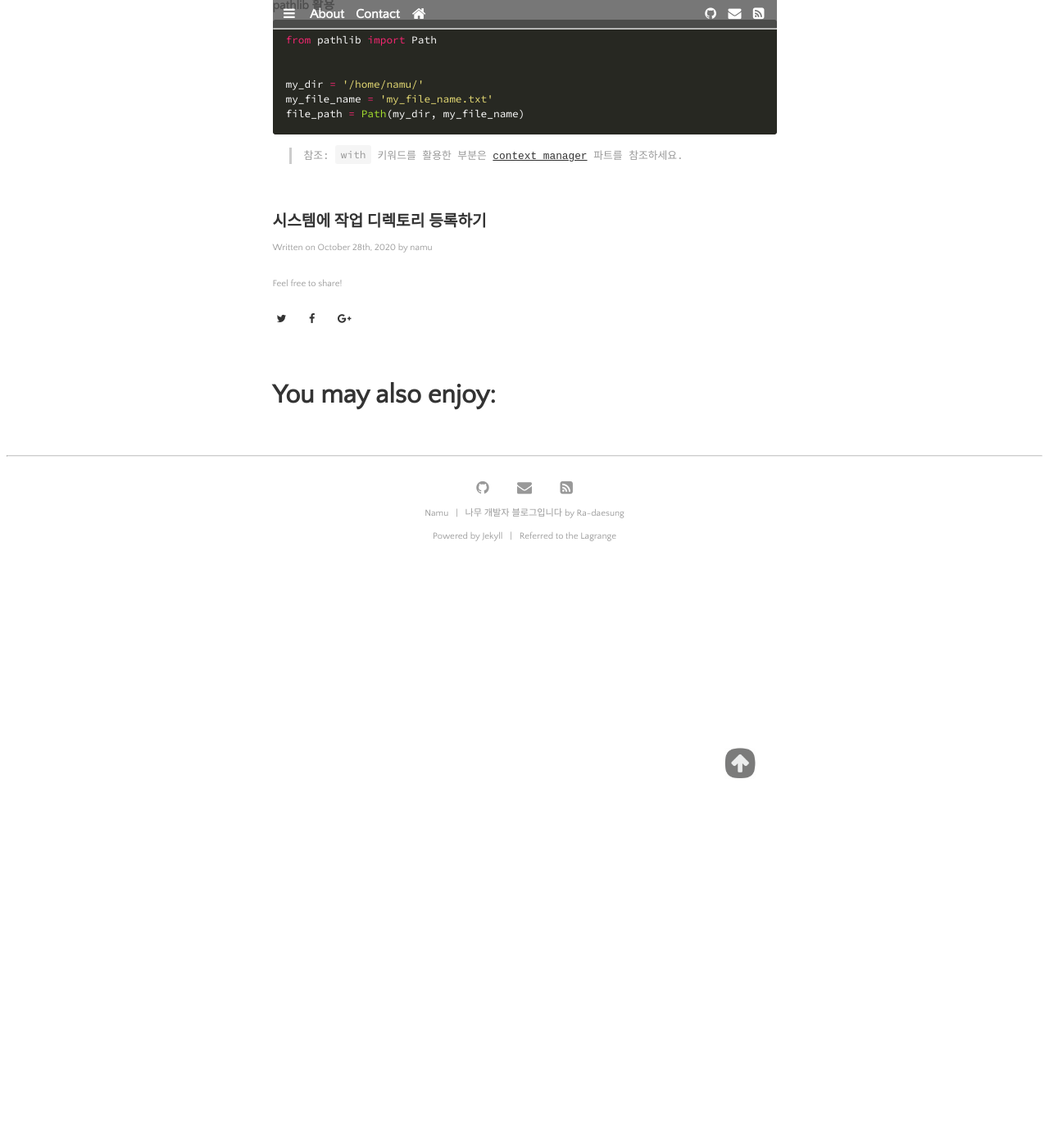
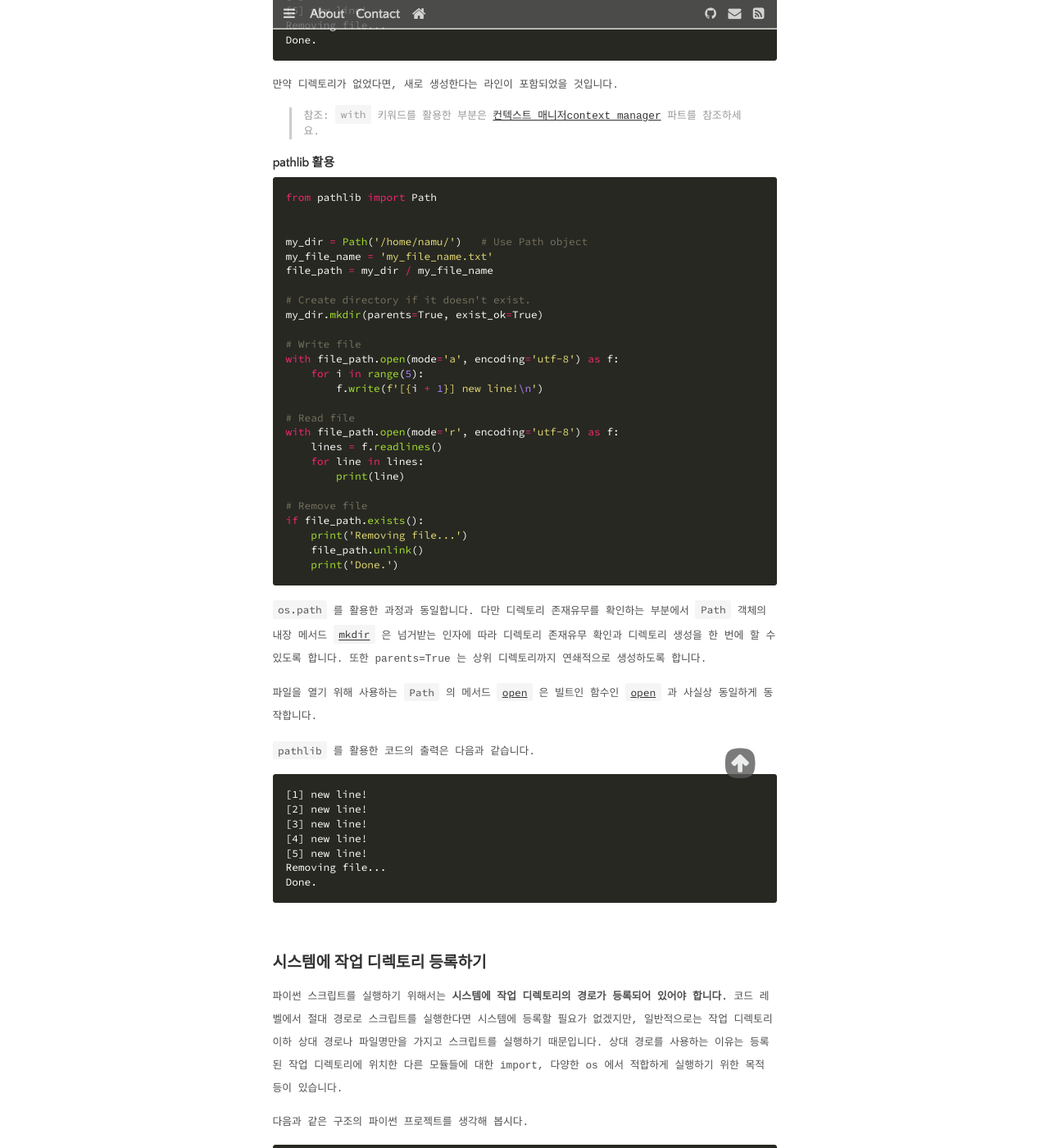
Before and after one commit to daesungRa/namu, a Jekyll site: the page built from _posts/python/2020-10-28-path.markdown, in a window 1280 px wide and 1400 px high, scrolled down 5363 px. Shown: the whole window at 82% size. Built offline with Jekyll 4.4.1, drawn with Linux system fonts in a browser that asks for light colours; some web fonts are replaced; before the commit the page ends 6079 px from its top, so only the background shows below that; some of the changed text lies outside the part shown.

Commit message:
post: Finish pythonpath

````diff
--- a/_posts/python/2020-10-28-path.markdown
+++ b/_posts/python/2020-10-28-path.markdown
@@ -174,7 +174,7 @@
 <br>
 ## 파일 입출력하기
 
-파이썬에서는 파일을 정확히 다루기 위해 앞서 설명한 경로 관련 툴들을 사용합니다.
+파이썬에서는 **파일을 정확히 다루기 위해** 앞서 설명한 경로 관련 툴들을 사용합니다.
 이하에서는 ```os.path``` 와 ```pathlib``` 를 활용한 파일 다루기를 해보겠습니다.
 편의를 위해 Posix 시스템에서 '/home/namu' 디렉토리를 기반으로 하겠습니다.
 
@@ -213,7 +213,13 @@
 
 ```os.path.join()``` 함수로 경로를 조합한 뒤, 디렉토리 존재유무 체크,
 파일 열기-쓰기-읽기 순으로 진행되었습니다.
-마지막에는 생성되었던 파일을 삭제하였습니다. 출력은 다음과 같습니다.
+
+파일을 열기 위해 사용된 빌트인 함수 [```open```](https://docs.python.org/3/library/functions.html#open) 은
+조합된 문자열 경로 ```file_path``` 를 받습니다.
+두 번째 인자 'a' 는 'append' 모드를 의미하며, 'r' 은 'read' 모드입니다. 'w' 는 'write' 모드로 사용됩니다.
+그리고 세 번째 인자는 해당 파일을 'utf-8' 으로 인코딩하여 open 합니다.
+
+마지막 부분에서는 생성되었던 파일을 삭제하였습니다. 출력은 다음과 같습니다.
 
 ```text
 [1] new line!
@@ -227,19 +233,115 @@
 
 만약 디렉토리가 없었다면, 새로 생성한다는 라인이 포함되었을 것입니다.
 
+> 참조: ```with``` 키워드를 활용한 부분은
+> [컨텍스트 매니저context manager](https://daesungra.github.io/namu/python/2020/08/11/context-manager) 파트를 참조하세요.
+
 ### pathlib 활용
 
 ```python
 from pathlib import Path
 
 
-my_dir = '/home/namu/'
+my_dir = Path('/home/namu/')   # Use Path object
 my_file_name = 'my_file_name.txt'
-file_path = Path(my_dir, my_file_name)
+file_path = my_dir / my_file_name
+
+# Create directory if it doesn't exist.
+my_dir.mkdir(parents=True, exist_ok=True)
+
+# Write file
+with file_path.open(mode='a', encoding='utf-8') as f:
+    for i in range(5):
+        f.write(f'[{i + 1}] new line!\n')
+
+# Read file
+with file_path.open(mode='r', encoding='utf-8') as f:
+    lines = f.readlines()
+    for line in lines:
+        print(line)
+
+# Remove file
+if file_path.exists():
+    print('Removing file...')
+    file_path.unlink()
+    print('Done.')
 ```
 
-> 참조: ```with``` 키워드를 활용한 부분은
-> [context manager](https://daesungra.github.io/namu/python/2020/08/11/context-manager) 파트를 참조하세요.
+```os.path``` 를 활용한 과정과 동일합니다.
+다만 디렉토리 존재유무를 확인하는 부분에서 ```Path``` 객체의 내장 메서드
+[```mkdir```](https://docs.python.org/3/library/pathlib.html#pathlib.Path.mkdir) 은 넘거받는 인자에 따라
+디렉토리 존재유무 확인과 디렉토리 생성을 한 번에 할 수 있도록 합니다. 또한 parents=True 는 상위 디렉토리까지 연쇄적으로 생성하도록 합니다.
+
+파일을 열기 위해 사용하는 ```Path``` 의 메서드
+[```open```](https://docs.python.org/3/library/pathlib.html#pathlib.Path.open) 은
+빌트인 함수인 [```open```](https://docs.python.org/3/library/functions.html#open) 과 사실상 동일하게 동작합니다.
+
+```pathlib``` 를 활용한 코드의 출력은 다음과 같습니다.
+
+```text
+[1] new line!
+[2] new line!
+[3] new line!
+[4] new line!
+[5] new line!
+Removing file...
+Done.
+```
 
 <br>
 ## 시스템에 작업 디렉토리 등록하기
+
+파이썬 스크립트를 실행하기 위해서는 **시스템에 작업 디렉토리의 경로가 등록되어 있어야 합니다.**
+코드 레벨에서 절대 경로로 스크립트를 실행한다면 시스템에 등록할 필요가 없겠지만,
+일반적으로는 작업 디렉토리 이하 상대 경로나 파일명만을 가지고 스크립트를 실행하기 때문입니다.
+상대 경로를 사용하는 이유는 등록된 작업 디렉토리에 위치한 다른 모듈들에 대한 import,
+다양한 os 에서 적합하게 실행하기 위한 목적 등이 있습니다.
+
+다음과 같은 구조의 파이썬 프로젝트를 생각해 봅시다.
+
+```text
+/project - /main - /module1 - __init__.py
+         |       L /module2 - __init__.py
+         L /scripts - my_script.py
+```
+<small>(<del>못그렸어도 양해좀..</del>)</small>
+
+현재 실행하려는 스크립트는 ```/project/scripts/my_script.py``` 입니다.
+그리고 이 스크립트는 ```/project/main/module1``` 을 ```from main import module1``` 의 형태로 import 하고 있습니다.
+아무 조건도 없는 상태에서 이 스크립트를 내가 원하는 타이밍에 실행시키려면 프로젝트 작업 디렉토리를 시스템에 등록해야 합니다.
+
+위에서 살펴본 경로 패키지들로 스크립트를 구성해 봅시다.
+
+### os.path 확용
+
+```python
+import sys
+import os
+sys.path.append(os.path.dirname(os.path.abspath(os.path.dirname(__file__))))
+
+from main import module1
+
+
+if __name__ == '__main__':
+    # Write script contents
+```
+
+### pathlib 활용
+
+```python
+import sys
+from pathlib import Path
+sys.path.append(Path(__file__).resolve().parent.parent)
+
+from main import module1
+
+
+if __name__ == '__main__':
+    # Write script contents
+```
+
+각각 ```os.path``` 와 ```pathlib``` 를 사용했지만, 결과는 동일합니다.
+현재 실행하는 스크립트 파일(\_\_file\_\_)의 절대 경로를 구하고, 그것의 상위-상위 디렉토리 경로를 구해
+```sys.path``` 에 추가하였습니다.
+
+이제 ```/project/main/module1``` 모듈을 import 가능합니다!
````
